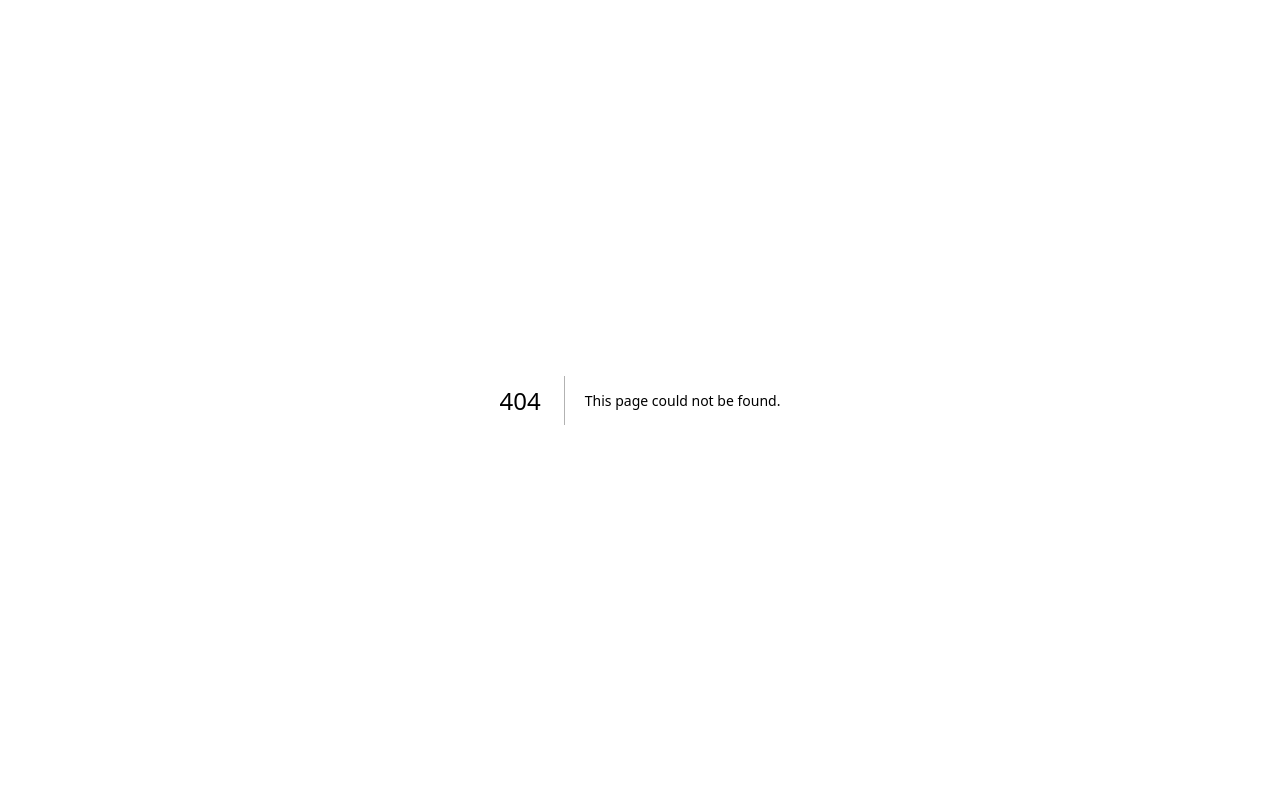
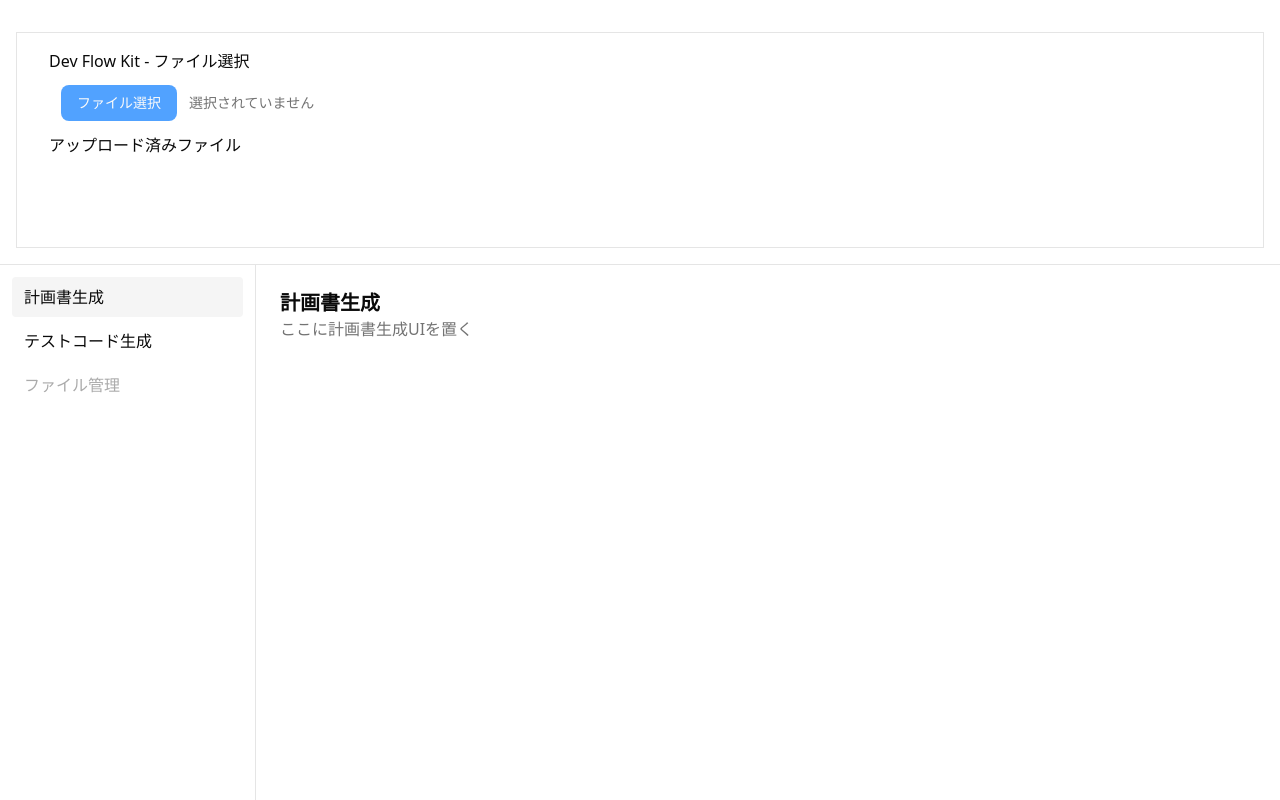
Before and after one commit to MasayukiOrihara/dev-flow-kit, a Next.js app: page /tools/plan in a window 1280 px wide. Before the commit this address had no page. Built offline with nearby package versions, Linux system fonts and the light colour scheme.

Commit message:
表面上のUIを作成

```diff
--- a/app/page.tsx
+++ b/app/page.tsx
@@ -1,18 +1,6 @@
-import { Chat } from "@/components/chat";
-import ExcelToJsonUploader from "@/components/excel";
-import FileUpdate from "@/components/fileUpdate";
+// app/page.tsx
+import { redirect } from "next/navigation";
 
 export default function Home() {
-  return (
-    <div className="font-sans grid grid-rows-[20px_1fr_20px] items-center justify-items-center min-h-screen p-8 pb-20 gap-16 sm:p-20">
-      <main className="flex flex-col gap-8 row-start-2 items-center sm:items-start">
-        <FileUpdate />
-        <Chat />
-        <ExcelToJsonUploader />
-      </main>
-      <footer className="row-start-3 flex gap-6 flex-wrap items-center justify-center">
-        <p>made by orihara</p>
-      </footer>
-    </div>
-  );
+  redirect("/tools/plan");
 }
--- /dev/null
+++ b/app/tools/layout.tsx
@@ -0,0 +1,26 @@
+import { ToolsSidebar } from "@/components/parts/toolsSidebar";
+import TopFileBar from "@/components/parts/topFileBar";
+
+export default function ToolsLayout({
+  children,
+}: {
+  children: React.ReactNode;
+}) {
+  return (
+    <div className="h-screen flex flex-col">
+      {/* 上：共通ファイル選択UI */}
+      <div className="border-b p-4">
+        <TopFileBar />
+      </div>
+
+      {/* 下：メイン機能（左サイドバー＋右コンテンツ） */}
+      <div className="flex flex-1 min-h-0">
+        <aside className="w-64 border-r p-3 overflow-auto">
+          <ToolsSidebar />
+        </aside>
+
+        <main className="flex-1 p-6 overflow-auto">{children}</main>
+      </div>
+    </div>
+  );
+}
--- /dev/null
+++ b/app/tools/plan/page.tsx
@@ -0,0 +1,8 @@
+export default function PlanPage() {
+  return (
+    <div>
+      <h1 className="text-xl font-semibold">計画書生成</h1>
+      <p className="text-muted-foreground">ここに計画書生成UIを置く</p>
+    </div>
+  );
+}
--- /dev/null
+++ b/app/tools/testCode/page.tsx
@@ -0,0 +1,8 @@
+export default function TestCodePage() {
+  return (
+    <div>
+      <h1 className="text-xl font-semibold">計画書生成</h1>
+      <p className="text-muted-foreground">ここに計画書生成UIを置く</p>
+    </div>
+  );
+}
--- /dev/null
+++ b/components/fileSelectButton.tsx
@@ -0,0 +1,43 @@
+"use client";
+
+import { useRef, useState } from "react";
+import { Button } from "@/components/ui/button";
+
+export function FileSelectButton({ onUpload }: { onUpload: (e: any) => void }) {
+  const inputRef = useRef<HTMLInputElement | null>(null);
+  const [selectedNames, setSelectedNames] = useState<string>("");
+
+  return (
+    <div className="flex items-center gap-3">
+      {/* 実体：非表示の input */}
+      <input
+        ref={inputRef}
+        type="file"
+        multiple
+        className="hidden"
+        onChange={(e) => {
+          const names = Array.from(e.target.files ?? [])
+            .map((f) => f.name)
+            .join(", ");
+          setSelectedNames(names || "");
+          onUpload(e);
+        }}
+      />
+
+      {/* 見た目：Button */}
+      <Button
+        type="button"
+        variant="default"
+        className="bg-blue-400 hover:bg-blue-600"
+        onClick={() => inputRef.current?.click()}
+      >
+        ファイル選択
+      </Button>
+
+      {/* ここは自前表示にできる */}
+      <span className="text-sm text-muted-foreground">
+        {selectedNames ? selectedNames : "選択されていません"}
+      </span>
+    </div>
+  );
+}
--- a/components/fileUpdate.tsx
+++ b/components/fileUpdate.tsx
@@ -1,6 +1,8 @@
 "use client";
 
 import { useEffect, useState } from "react";
+import { Button } from "./ui/button";
+import { FileSelectButton } from "./fileSelectButton";
 
 type FileMeta = {
   id: string;
@@ -9,6 +11,13 @@
   mime: string;
   uploadedAt: string;
 };
+
+function humanizeMime(mime: string) {
+  if (mime.includes("spreadsheet")) return "Excel (.xlsx)";
+  if (mime.includes("wordprocessing")) return "Word (.docx)";
+  if (mime === "application/pdf") return "PDF";
+  return mime;
+}
 
 export default function FileUpdate() {
   const [files, setFiles] = useState<FileMeta[]>([]);
@@ -52,26 +61,33 @@
   };
 
   return (
-    <main style={{ padding: 16 }}>
-      <h1>Dev Flow Kit - Files</h1>
+    <main className="px-8 py-4">
+      <h1>Dev Flow Kit - ファイル選択</h1>
 
-      <input type="file" multiple onChange={onUpload} />
-      {uploading ? <p>Uploading...</p> : null}
+      <div className="m-3 text-xs text-zinc-500">
+        <FileSelectButton onUpload={onUpload} />
+        {uploading ? <p className="ml-3">アップロード中...</p> : null}
+      </div>
 
-      <h2>Uploaded</h2>
-      <ul>
+      <h2>アップロード済みファイル</h2>
+      <ul className="text-sm">
         {files.map((f) => (
           <li key={f.id}>
             <a href={`/api/files/${f.id}`} target="_blank" rel="noreferrer">
               {f.name}
             </a>{" "}
             <small>
-              ({Math.round(f.size / 1024)}KB / {f.mime} /{" "}
+              ({Math.round(f.size / 1024)}KB / {humanizeMime(f.mime)} /{" "}
               {new Date(f.uploadedAt).toLocaleString()})
             </small>
-            <button onClick={() => onDelete(f.id)} style={{ marginLeft: 8 }}>
+            <Button
+              variant="default"
+              size="xs"
+              onClick={() => onDelete(f.id)}
+              className="hover:bg-red-500 ml-2"
+            >
               削除
-            </button>
+            </Button>
           </li>
         ))}
       </ul>
--- /dev/null
+++ b/components/parts/toolsSidebar.tsx
@@ -0,0 +1,59 @@
+"use client";
+
+import Link from "next/link";
+import { usePathname } from "next/navigation";
+
+type Item = {
+  href: string;
+  label: string;
+  enabled: boolean; // ← 未実装は false
+};
+
+const items: Item[] = [
+  { href: "/tools/plan", label: "計画書生成", enabled: true },
+  { href: "/tools/testCode", label: "テストコード生成", enabled: true },
+  { href: "/tools/files", label: "ファイル管理", enabled: false },
+];
+
+export function ToolsSidebar() {
+  const pathname = usePathname();
+
+  return (
+    <nav className="space-y-1">
+      {items.map((it) => {
+        const active = pathname === it.href;
+
+        const base = "block w-full text-left rounded px-3 py-2 transition";
+        const enabledCls = active ? "bg-muted font-medium" : "hover:bg-muted";
+        const disabledCls =
+          "text-muted-foreground opacity-60 cursor-not-allowed";
+
+        if (!it.enabled) {
+          // 未実装：クリック不可
+          return (
+            <button
+              key={it.href}
+              type="button"
+              className={`${base} ${disabledCls}`}
+              disabled
+              title="準備中"
+            >
+              {it.label}
+            </button>
+          );
+        }
+
+        // 実装済：リンク
+        return (
+          <Link
+            key={it.href}
+            href={it.href}
+            className={`${base} ${enabledCls}`}
+          >
+            {it.label}
+          </Link>
+        );
+      })}
+    </nav>
+  );
+}
--- /dev/null
+++ b/components/parts/topFileBar.tsx
@@ -0,0 +1,9 @@
+import FileUpdate from "../fileUpdate";
+
+export default function TopFileBar() {
+  return (
+    <div className="w-full h-54 mt-4 border">
+      <FileUpdate />
+    </div>
+  );
+}
--- /dev/null
+++ b/components/ui/button.tsx
@@ -0,0 +1,64 @@
+import * as React from "react";
+import { Slot } from "@radix-ui/react-slot";
+import { cva, type VariantProps } from "class-variance-authority";
+
+import { cn } from "@/lib/utils";
+
+const buttonVariants = cva(
+  "inline-flex items-center justify-center gap-2 whitespace-nowrap rounded-md text-sm font-medium transition-all disabled:pointer-events-none disabled:opacity-50 [&_svg]:pointer-events-none [&_svg:not([class*='size-'])]:size-4 shrink-0 [&_svg]:shrink-0 outline-none focus-visible:border-ring focus-visible:ring-ring/50 focus-visible:ring-[3px] aria-invalid:ring-destructive/20 dark:aria-invalid:ring-destructive/40 aria-invalid:border-destructive",
+  {
+    variants: {
+      variant: {
+        default:
+          "bg-primary text-primary-foreground hover:bg-primary/90 active:brightness-30 active:scale-[0.96] transition hover:cursor-pointer",
+        destructive:
+          "bg-destructive text-white hover:bg-destructive/90 focus-visible:ring-destructive/20 dark:focus-visible:ring-destructive/40 dark:bg-destructive/60",
+        outline:
+          "border bg-background shadow-xs hover:bg-accent hover:text-accent-foreground dark:bg-input/30 dark:border-input dark:hover:bg-input/50",
+        secondary:
+          "bg-secondary text-secondary-foreground hover:bg-secondary/80",
+        ghost:
+          "hover:bg-accent hover:text-accent-foreground dark:hover:bg-accent/50",
+        link: "text-primary underline-offset-4 hover:underline",
+      },
+      size: {
+        default: "h-9 px-4 py-2 has-[>svg]:px-3",
+        xs: "h-4 rounded gap-0.8 px-1.5 has-[>svg]:px-1.5 text-xs",
+        sm: "h-8 rounded-md gap-1.5 px-3 has-[>svg]:px-2.5",
+        lg: "h-10 rounded-md px-6 has-[>svg]:px-4",
+        icon: "size-9",
+        "icon-sm": "size-8",
+        "icon-lg": "size-10",
+      },
+    },
+    defaultVariants: {
+      variant: "default",
+      size: "default",
+    },
+  }
+);
+
+function Button({
+  className,
+  variant = "default",
+  size = "default",
+  asChild = false,
+  ...props
+}: React.ComponentProps<"button"> &
+  VariantProps<typeof buttonVariants> & {
+    asChild?: boolean;
+  }) {
+  const Comp = asChild ? Slot : "button";
+
+  return (
+    <Comp
+      data-slot="button"
+      data-variant={variant}
+      data-size={size}
+      className={cn(buttonVariants({ variant, size, className }))}
+      {...props}
+    />
+  );
+}
+
+export { Button, buttonVariants };
--- a/package.json
+++ b/package.json
@@ -13,6 +13,7 @@
     "@ai-sdk/react": "^2.0.87",
     "@langchain/core": "^1.0.2",
     "@langchain/openai": "^1.0.0",
+    "@radix-ui/react-slot": "^1.2.4",
     "ai": "^5.0.87",
     "class-variance-authority": "^0.7.1",
     "clsx": "^2.1.1",
```
Also changed, not shown: 1 other file (tests, documents, lock files or other folders).
